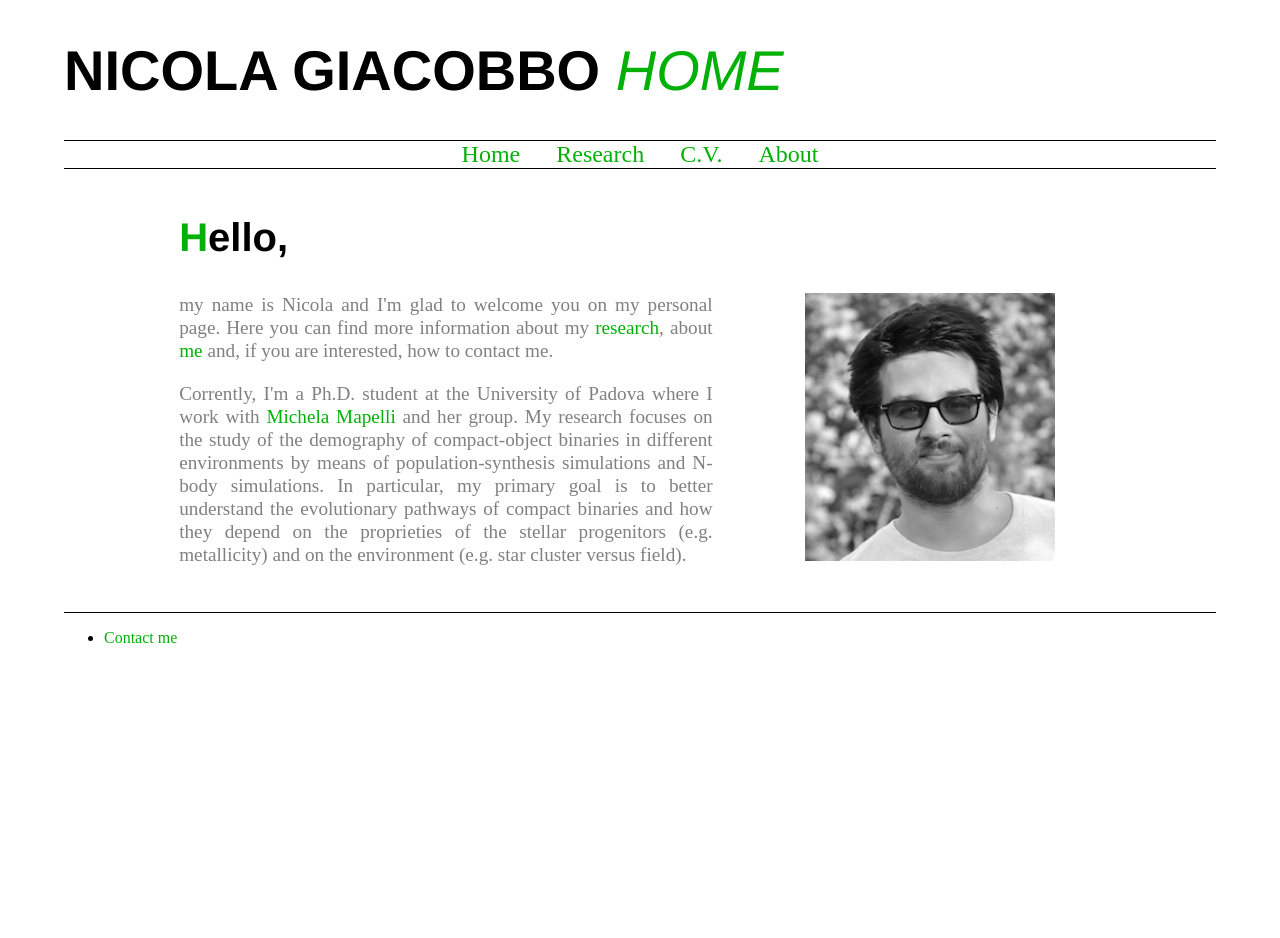
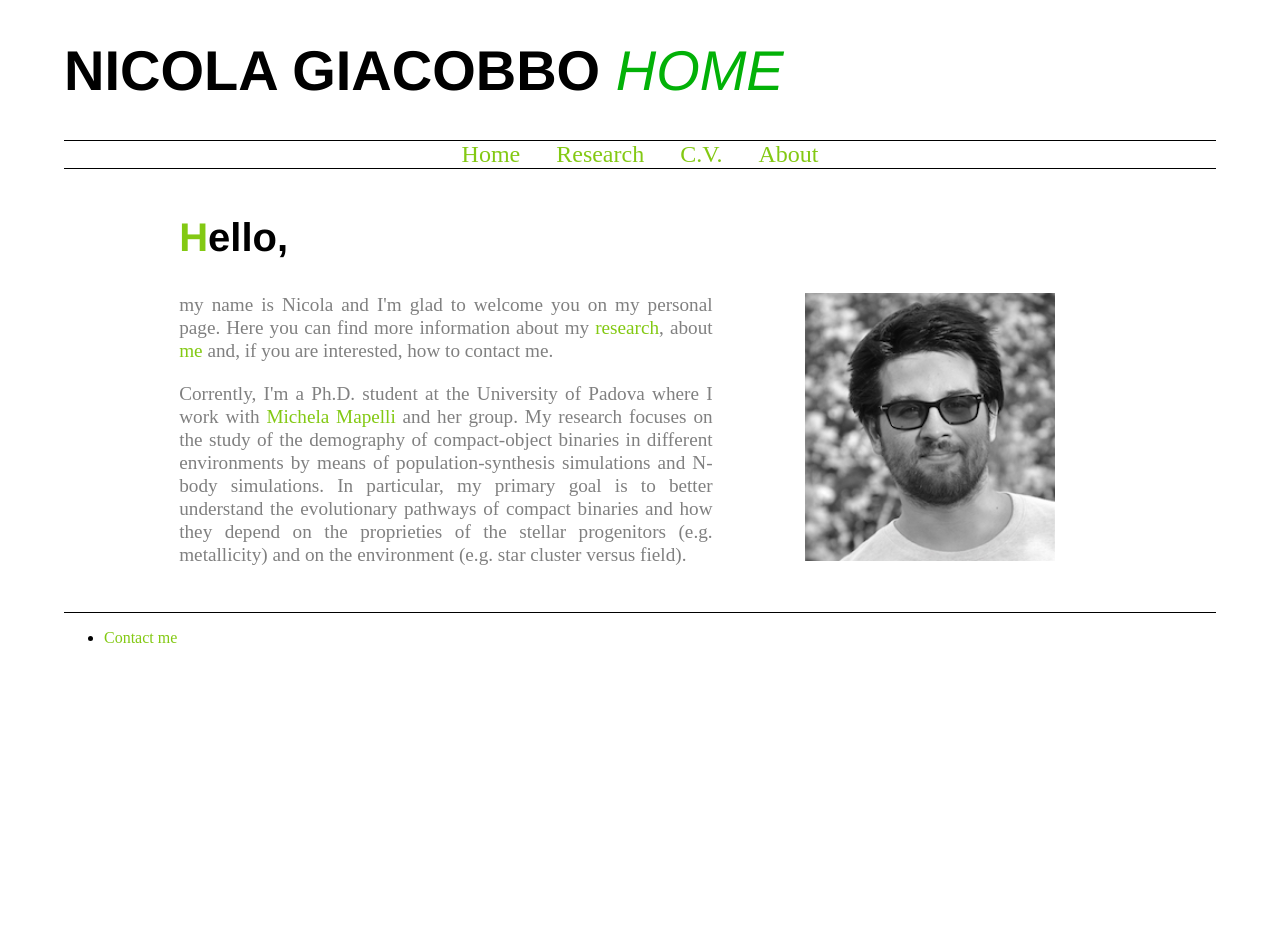
Before and after one commit to GiacobboNicola/giacobbonicola.github.io, a Jekyll site: the page built from index.html, in a window 1280 px wide. Built offline with Jekyll 4.4.1, drawn with Linux system fonts in a browser that asks for light colours.

```diff
--- a/css/home.css
+++ b/css/home.css
@@ -23,7 +23,7 @@
 
   /* add hover behaviour */
   .mainmenu a:hover {
-      background-color: rgb(2, 177, 7);
+      background-color: rgb(131, 201, 19);
       color: white;
   }
 
@@ -65,7 +65,7 @@
   h1 {
     font-size: 3.5em;
     font-family:'Helvetica', 'Arial', 'Sans-Serif';
-    color: rgb(2, 177, 7);
+    color: rgb(131, 201, 19);
 }
 
 h2 {
@@ -74,8 +74,8 @@
 }
   a {
     text-decoration: none;
-    color: rgb(2, 177, 7);
+    color: rgb(131, 201, 19);
    }
    .g{
-    color: rgb(2, 177, 7);
+    color: rgb(131, 201, 19);
   }
```
